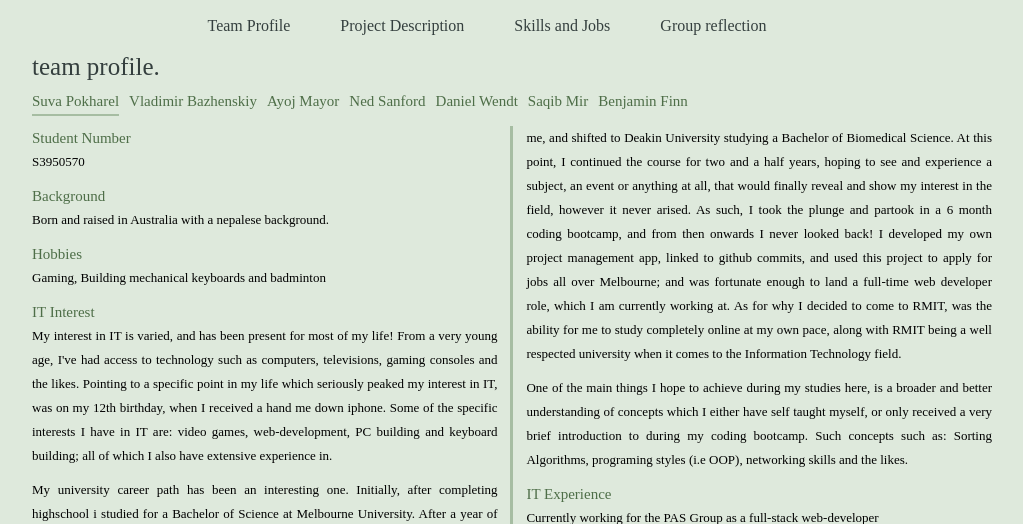
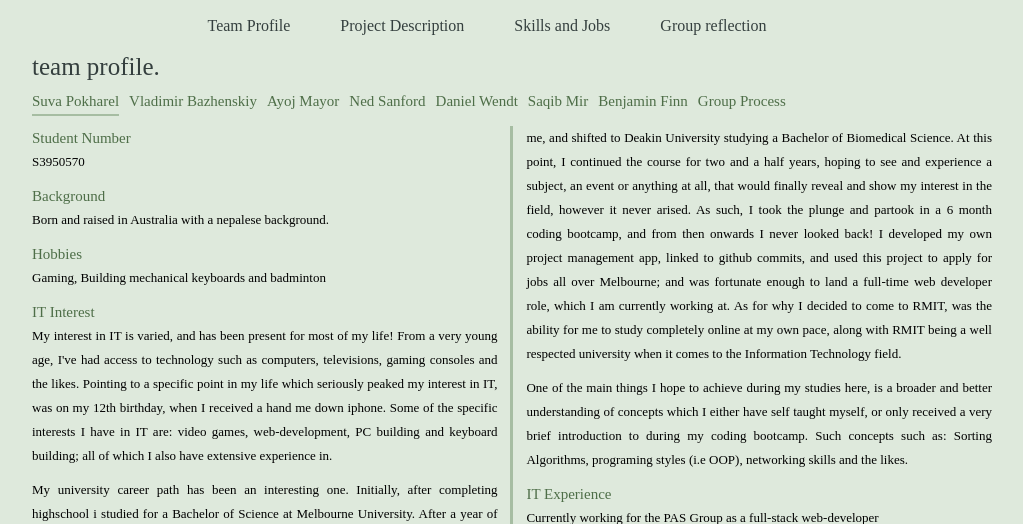
Before and after one commit to danwen7/Assignment3-Website, a plain HTML site: page index.html in a window 1280 px wide. Shown: the part 63-587 px from the top of the page, without its empty margins (128-1151 px from the left). Drawn offline with nearby package versions, Linux system fonts and the light colour scheme; a web font is replaced by a local one.

Commit message:
group process update

```diff
--- a/index.html
+++ b/index.html
@@ -164,6 +164,7 @@
         <li id="dw">Daniel Wendt</li>
         <li id="sm">Saqib Mir</li>
         <li id="bf">Benjamin Finn</li>
+        <li id="gp">Group Process</li>
       </ul>
       <div class="suva-pokharel">
         <h3>Student Number</h3>
```
